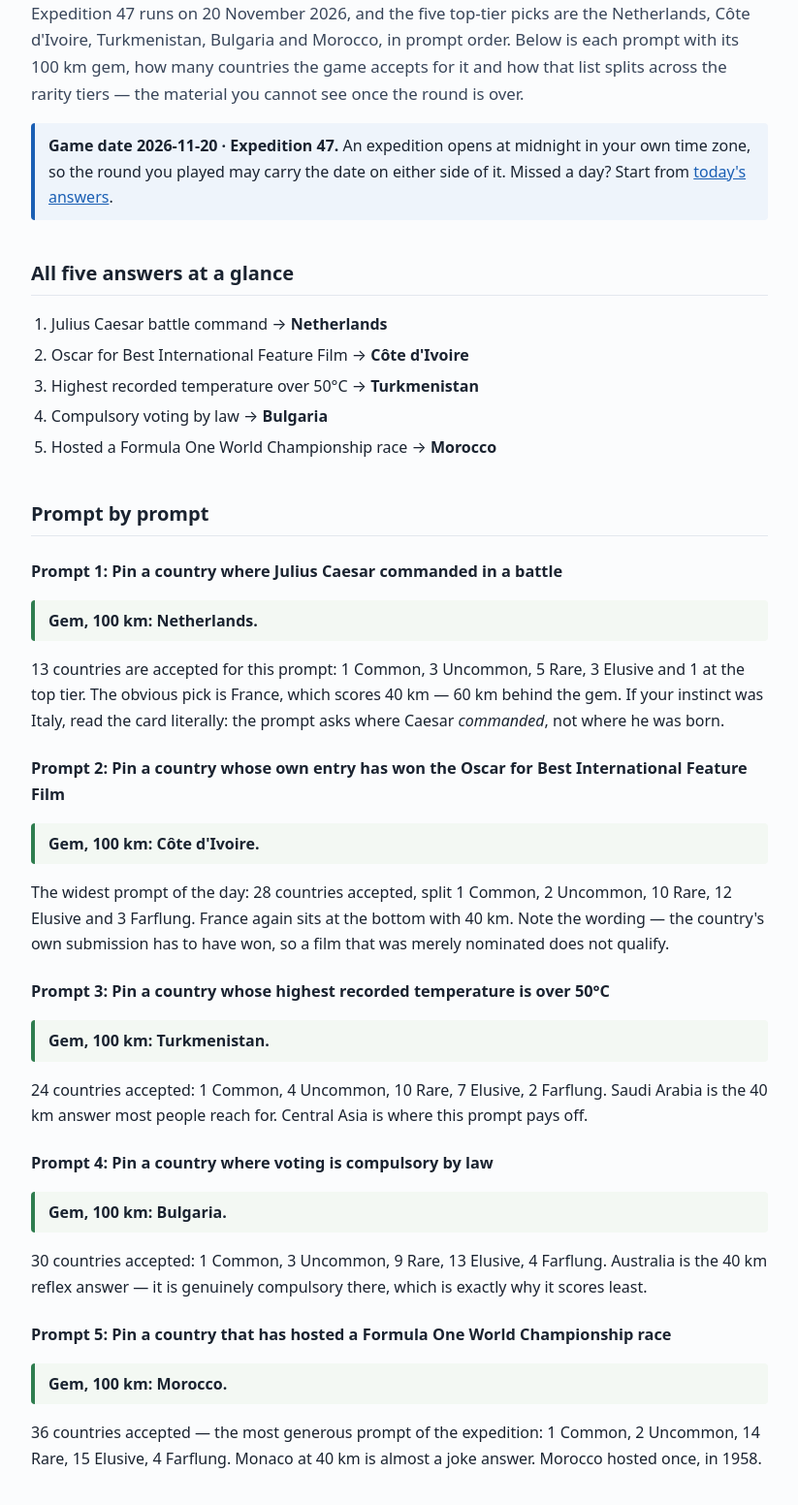
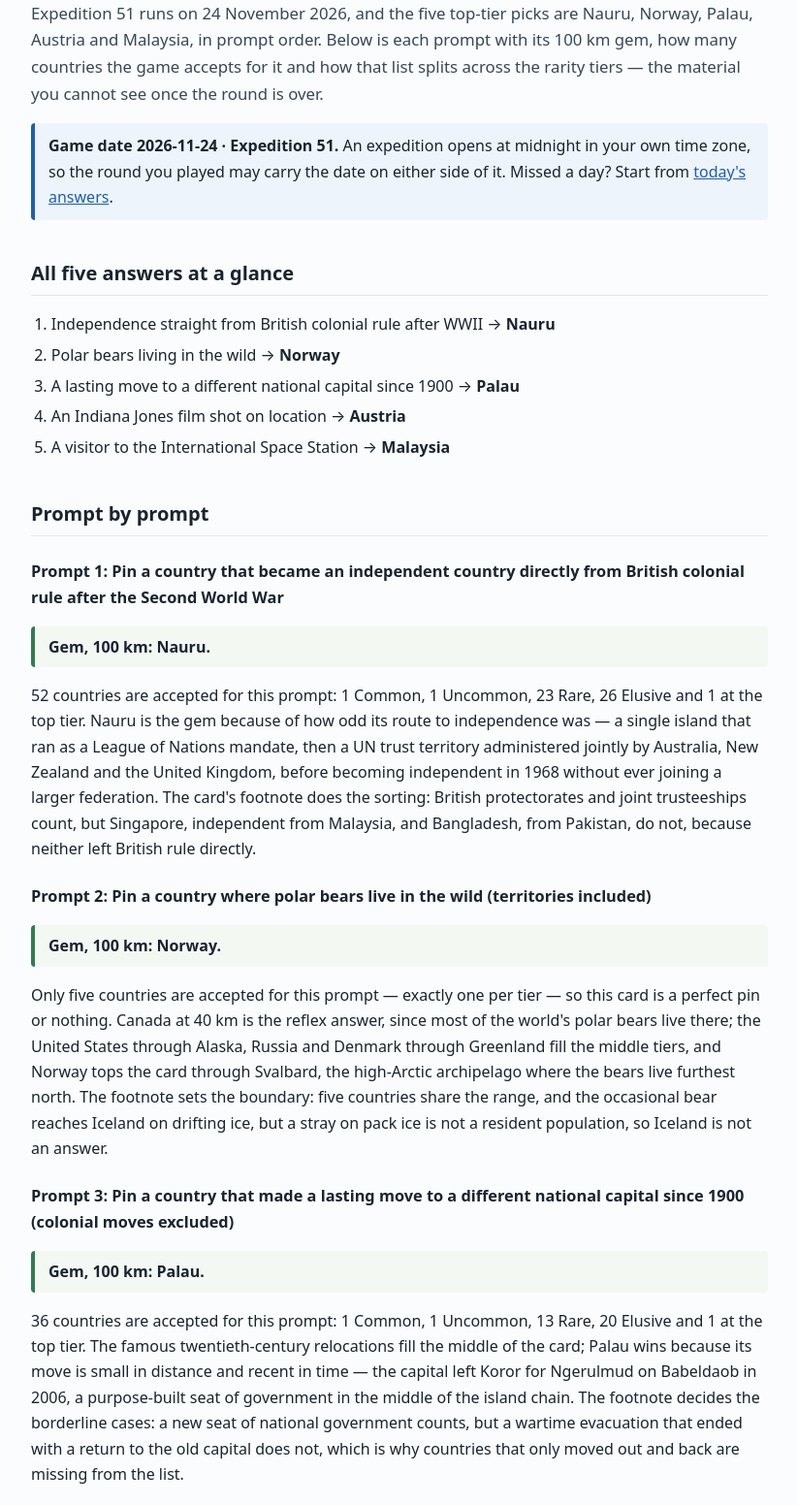
Before and after one commit to random-school-stuff/farflung-site, a plain HTML site: page answers/2026-11-24/index.html in a window 1280 px wide. Shown: the part 184-1736 px from the top of the page at 97% size, without its empty margins (228-1051 px from the left). Drawn offline with Linux system fonts and the light colour scheme.

Commit message:
Expedition 51 page: replace 20 Nov copy with #51 content

```diff
--- a/answers/2026-11-24/index.html
+++ b/answers/2026-11-24/index.html
@@ -3,9 +3,9 @@
 <head>
 <meta charset="utf-8">
 <meta name="viewport" content="width=device-width, initial-scale=1">
-<title>Farflung Answers – 20 November 2026 (Expedition 47)</title>
-<meta name="description" content="Farflung answers for 20 November 2026, Expedition 47: all five gem countries, every prompt's rarity split and what each tier is worth in kilometres.">
-<link rel="canonical" href="https://www.farflunganswer.com/answers/2026-11-20/">
+<title>Farflung Answers – 24 November 2026 (Expedition 51)</title>
+<meta name="description" content="Farflung answers for 24 November 2026, Expedition 51: the five 100 km gem countries, every prompt's rarity split and what each tier is worth in kilometres.">
+<link rel="canonical" href="https://www.farflunganswer.com/answers/2026-11-24/">
 <style>
 body{font-family:system-ui,-apple-system,"Segoe UI",sans-serif;line-height:1.65;color:#1a2330;max-width:760px;margin:0 auto;padding:24px 20px 60px;background:#fbfcfd}
 a{color:#1a5fb4}
@@ -22,54 +22,54 @@ footer{margin-top:2.6em;padding-top:1em;border-top:1px solid #e3e8ee;font-size:.
 </head>
 <body>
 <header><strong>Farflung Answer</strong> — daily answers and hints</header>
-<nav class="note"><a href="/">Today's answers</a> › 20 November 2026</nav>
+<nav class="note"><a href="/">Today's answers</a> › 24 November 2026</nav>
 <main>
-<h1>Farflung Answers for 20 November 2026 (Expedition 47)</h1>
-<p class="lead">Expedition 47 runs on 20 November 2026, and the five top-tier picks are the Netherlands, Côte d'Ivoire, Turkmenistan, Bulgaria and Morocco, in prompt order. Below is each prompt with its 100 km gem, how many countries the game accepts for it and how that list splits across the rarity tiers — the material you cannot see once the round is over.</p>
+<h1>Farflung Answers for 24 November 2026 (Expedition 51)</h1>
+<p class="lead">Expedition 51 runs on 24 November 2026, and the five top-tier picks are Nauru, Norway, Palau, Austria and Malaysia, in prompt order. Below is each prompt with its 100 km gem, how many countries the game accepts for it and how that list splits across the rarity tiers — the material you cannot see once the round is over.</p>
 
-<p class="date"><strong>Game date 2026-11-20 · Expedition 47.</strong> An expedition opens at midnight in your own time zone, so the round you played may carry the date on either side of it. Missed a day? Start from <a href="/">today's answers</a>.</p>
+<p class="date"><strong>Game date 2026-11-24 · Expedition 51.</strong> An expedition opens at midnight in your own time zone, so the round you played may carry the date on either side of it. Missed a day? Start from <a href="/">today's answers</a>.</p>
 
 <h2>All five answers at a glance</h2>
 <ol>
-<li>Julius Caesar battle command → <strong>Netherlands</strong></li>
-<li>Oscar for Best International Feature Film → <strong>Côte d'Ivoire</strong></li>
-<li>Highest recorded temperature over 50°C → <strong>Turkmenistan</strong></li>
-<li>Compulsory voting by law → <strong>Bulgaria</strong></li>
-<li>Hosted a Formula One World Championship race → <strong>Morocco</strong></li>
+<li>Independence straight from British colonial rule after WWII → <strong>Nauru</strong></li>
+<li>Polar bears living in the wild → <strong>Norway</strong></li>
+<li>A lasting move to a different national capital since 1900 → <strong>Palau</strong></li>
+<li>An Indiana Jones film shot on location → <strong>Austria</strong></li>
+<li>A visitor to the International Space Station → <strong>Malaysia</strong></li>
 </ol>
 
 <h2>Prompt by prompt</h2>
 
-<h3>Prompt 1: Pin a country where Julius Caesar commanded in a battle</h3>
-<p class="gem"><strong>Gem, 100 km: Netherlands.</strong></p>
-<p>13 countries are accepted for this prompt: 1 Common, 3 Uncommon, 5 Rare, 3 Elusive and 1 at the top tier. The obvious pick is France, which scores 40 km — 60 km behind the gem. If your instinct was Italy, read the card literally: the prompt asks where Caesar <em>commanded</em>, not where he was born.</p>
+<h3>Prompt 1: Pin a country that became an independent country directly from British colonial rule after the Second World War</h3>
+<p class="gem"><strong>Gem, 100 km: Nauru.</strong></p>
+<p>52 countries are accepted for this prompt: 1 Common, 1 Uncommon, 23 Rare, 26 Elusive and 1 at the top tier. Nauru is the gem because of how odd its route to independence was — a single island that ran as a League of Nations mandate, then a UN trust territory administered jointly by Australia, New Zealand and the United Kingdom, before becoming independent in 1968 without ever joining a larger federation. The card's footnote does the sorting: British protectorates and joint trusteeships count, but Singapore, independent from Malaysia, and Bangladesh, from Pakistan, do not, because neither left British rule directly.</p>
 
-<h3>Prompt 2: Pin a country whose own entry has won the Oscar for Best International Feature Film</h3>
-<p class="gem"><strong>Gem, 100 km: Côte d'Ivoire.</strong></p>
-<p>The widest prompt of the day: 28 countries accepted, split 1 Common, 2 Uncommon, 10 Rare, 12 Elusive and 3 Farflung. France again sits at the bottom with 40 km. Note the wording — the country's own submission has to have won, so a film that was merely nominated does not qualify.</p>
+<h3>Prompt 2: Pin a country where polar bears live in the wild (territories included)</h3>
+<p class="gem"><strong>Gem, 100 km: Norway.</strong></p>
+<p>Only five countries are accepted for this prompt — exactly one per tier — so this card is a perfect pin or nothing. Canada at 40 km is the reflex answer, since most of the world's polar bears live there; the United States through Alaska, Russia and Denmark through Greenland fill the middle tiers, and Norway tops the card through Svalbard, the high-Arctic archipelago where the bears live furthest north. The footnote sets the boundary: five countries share the range, and the occasional bear reaches Iceland on drifting ice, but a stray on pack ice is not a resident population, so Iceland is not an answer.</p>
 
-<h3>Prompt 3: Pin a country whose highest recorded temperature is over 50°C</h3>
-<p class="gem"><strong>Gem, 100 km: Turkmenistan.</strong></p>
-<p>24 countries accepted: 1 Common, 4 Uncommon, 10 Rare, 7 Elusive, 2 Farflung. Saudi Arabia is the 40 km answer most people reach for. Central Asia is where this prompt pays off.</p>
+<h3>Prompt 3: Pin a country that made a lasting move to a different national capital since 1900 (colonial moves excluded)</h3>
+<p class="gem"><strong>Gem, 100 km: Palau.</strong></p>
+<p>36 countries are accepted for this prompt: 1 Common, 1 Uncommon, 13 Rare, 20 Elusive and 1 at the top tier. The famous twentieth-century relocations fill the middle of the card; Palau wins because its move is small in distance and recent in time — the capital left Koror for Ngerulmud on Babeldaob in 2006, a purpose-built seat of government in the middle of the island chain. The footnote decides the borderline cases: a new seat of national government counts, but a wartime evacuation that ended with a return to the old capital does not, which is why countries that only moved out and back are missing from the list.</p>
 
-<h3>Prompt 4: Pin a country where voting is compulsory by law</h3>
-<p class="gem"><strong>Gem, 100 km: Bulgaria.</strong></p>
-<p>30 countries accepted: 1 Common, 3 Uncommon, 9 Rare, 13 Elusive, 4 Farflung. Australia is the 40 km reflex answer — it is genuinely compulsory there, which is exactly why it scores least.</p>
+<h3>Prompt 4: Pin a country where an Indiana Jones feature film was shot on location (territories included)</h3>
+<p class="gem"><strong>Gem, 100 km: Austria.</strong></p>
+<p>14 countries are accepted for this prompt: 1 Common, 2 Uncommon, 6 Rare, 4 Elusive and 1 at the top tier. The tier order follows how obvious the location feels rather than how much footage exists — the countries players name first score 40–55 km, and Austria is the one almost nobody thinks of. The footnote is the part worth reading twice: only the five cinema films count, and scenery shot by their camera crews counts too, which is why doubling shows up as an answer — Sri Lanka stood in for India and Tunisia for Egypt. A country that only appears in a documentary or a game is not on the list.</p>
 
-<h3>Prompt 5: Pin a country that has hosted a Formula One World Championship race</h3>
-<p class="gem"><strong>Gem, 100 km: Morocco.</strong></p>
-<p>36 countries accepted — the most generous prompt of the expedition: 1 Common, 2 Uncommon, 14 Rare, 15 Elusive, 4 Farflung. Monaco at 40 km is almost a joke answer. Morocco hosted once, in 1958.</p>
+<h3>Prompt 5: Pin a country represented by a visitor to the International Space Station</h3>
+<p class="gem"><strong>Gem, 100 km: Malaysia.</strong></p>
+<p>26 countries are accepted for this prompt: 1 Common, 2 Uncommon, 11 Rare, 11 Elusive and 1 at the top tier. The United States at 40 km, and Russia and Japan at 55 km, are the answers that come to mind, because those are the countries whose own programmes put people on the station. Malaysia is the gem because of one flight — Sheikh Muszaphar Shukor reached the ISS aboard a Soyuz in October 2007 under Malaysia's Angkasawan programme, a seat bought from Russia rather than a national launch capability. The footnote is what makes the card: crew and paying visitors both count, and a visitor represents the country they flew for, not the country they were born in. Denmark lands in the 85 km tier today, one day after it was the top answer on a different card.</p>
 
 <h2>What each tier is worth</h2>
 <p>Tiers pay <strong>Common 40 km, Uncommon 55 km, Rare 70 km, Elusive 85 km and Farflung 100 km</strong>, so five gems make 500 km. Tiers are judged per prompt, not per country: the same country can be Farflung on one card and Common on another.</p>
 
 <h2>Questions about this expedition</h2>
-<h3>What were the Farflung answers on 20 November 2026?</h3>
-<p>Netherlands, Côte d'Ivoire, Turkmenistan, Bulgaria and Morocco were the 100 km gems for Expedition 47, in prompt order.</p>
-<h3>Why is this page still up now that the date has passed?</h3>
-<p>Because past expeditions keep getting searched. The game only shows the current round, so the answers for a finished date exist only on pages like this one.</p>
-<h3>Which expedition number is 20 November 2026?</h3>
-<p>Expedition 47. Numbering runs one expedition per calendar date.</p>
+<h3>What were the Farflung answers on 24 November 2026?</h3>
+<p>Nauru, Norway, Palau, Austria and Malaysia were the 100 km gems for Expedition 51, in prompt order.</p>
+<h3>Which expedition number is 24 November 2026?</h3>
+<p>Expedition 51. Numbering runs one expedition per calendar date.</p>
+<h3>When does the next Farflung expedition open?</h3>
+<p>At midnight in your own local time, which becomes Expedition 52 across 25 November 2026.</p>
 
 <p><a href="/">Farflung answers today ↗</a> · <a href="https://farflung.game/">Play today's expedition ↗</a></p>
 </main>
@@ -82,7 +82,7 @@ footer{margin-top:2.6em;padding-top:1em;border-top:1px solid #e3e8ee;font-size:.
   "@type": "BreadcrumbList",
   "itemListElement": [
     {"@type":"ListItem","position":1,"name":"Farflung Answers","item":"https://www.farflunganswer.com/"},
-    {"@type":"ListItem","position":2,"name":"20 November 2026","item":"https://www.farflunganswer.com/answers/2026-11-20/"}
+    {"@type":"ListItem","position":2,"name":"24 November 2026","item":"https://www.farflunganswer.com/answers/2026-11-24/"}
   ]
 }
 </script>
@@ -91,9 +91,9 @@ footer{margin-top:2.6em;padding-top:1em;border-top:1px solid #e3e8ee;font-size:.
   "@context": "https://schema.org",
   "@type": "FAQPage",
   "mainEntity": [
-    {"@type":"Question","name":"What were the Farflung answers on 20 November 2026?","acceptedAnswer":{"@type":"Answer","text":"Netherlands, Côte d'Ivoire, Turkmenistan, Bulgaria and Morocco were the 100 km gems for Expedition 47, in prompt order."}},
-    {"@type":"Question","name":"Why is this page still up now that the date has passed?","acceptedAnswer":{"@type":"Answer","text":"Past expeditions keep getting searched. The game only shows the current round, so the answers for a finished date exist only on archive pages like this one."}},
-    {"@type":"Question","name":"Which expedition number is 20 November 2026?","acceptedAnswer":{"@type":"Answer","text":"Expedition 47. Numbering runs one expedition per calendar date."}}
+    {"@type":"Question","name":"What were the Farflung answers on 24 November 2026?","acceptedAnswer":{"@type":"Answer","text":"Nauru, Norway, Palau, Austria and Malaysia were the 100 km gems for Expedition 51, in prompt order."}},
+    {"@type":"Question","name":"Which expedition number is 24 November 2026?","acceptedAnswer":{"@type":"Answer","text":"Expedition 51. Numbering runs one expedition per calendar date."}},
+    {"@type":"Question","name":"When does the next Farflung expedition open?","acceptedAnswer":{"@type":"Answer","text":"At midnight in your own local time, which becomes Expedition 52 across 25 November 2026."}}
   ]
 }
 </script>
```
